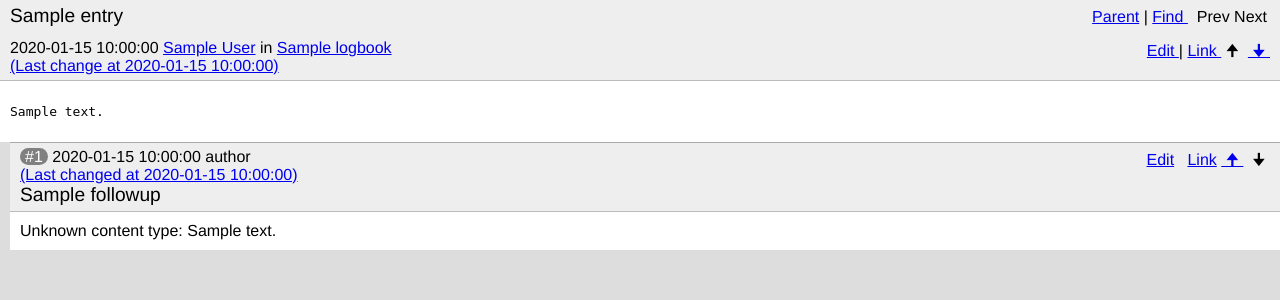
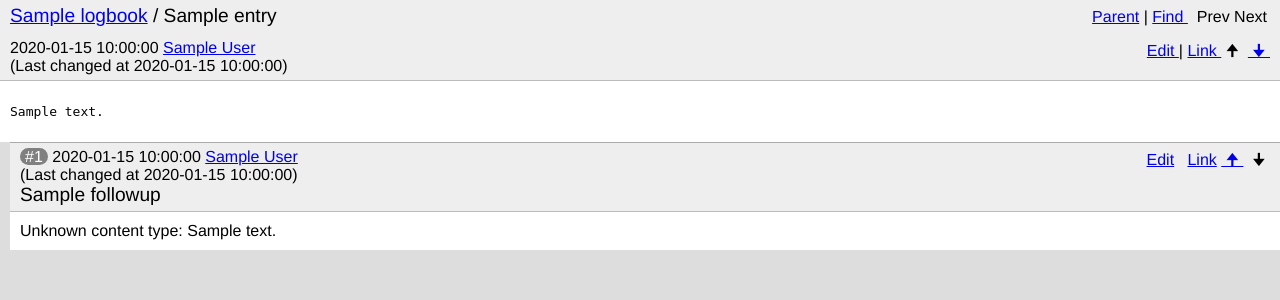
Before and after one commit to MaxIV-KitsControls/Elogy, a Flask app: template elogy/templates/entry.jinja2 in a window 1280 px wide. Shown: the top 300 px of the page. Run offline with Flask 2, Linux system fonts and the light colour scheme; the template is opened without the code that fills it: most values are stand-ins (such as "Sample title", 1, 10 or a date in 2020); parts of the project's set-up code (start-up, migrations or seed data) failed here and were passed over.

Commit message:
entry template tweaks

```diff
--- a/elogy/templates/entry.jinja2
+++ b/elogy/templates/entry.jinja2
@@ -77,7 +77,10 @@
 <div class="container">
 
     <header>
+
         <span class="title">
+            <a href="/logbooks/{{entry.logbook.id}} target="logbook">{{ entry.logbook.name }}</a>
+            /
             {{ entry.title or "(Untitled)"}}
         </span>
         <div class="commands">
@@ -136,7 +139,8 @@
                         Link
                     </a>
                     {% if entry.followups %}
-                        &nbsp;🠉&nbsp; <a href="#{{entry.followups[0].id}}">&nbsp;🠋&nbsp;</a>
+                        &nbsp;🠉&nbsp;
+                        <a href="#{{entry.followups[0].id}}" title="Next followup">&nbsp;🠋&nbsp;</a>
                     {% endif %}
                 </div>
 
@@ -152,23 +156,16 @@
                         {% endfor %}
                     </span>
                 {% endif %}
-                <span class="logbook">
-                    in <a href="/logbooks/{{ entry.logbook.id }}" target="logbook">
-                    {{ entry.logbook.name or entry.logbook.id }}
-                    </a>
-                </span>
 
                 {% if entry.last_changed_at %}
-                <a href="/entries/change/{{entry.last_changed_at}}">
-                    <div class="changed">(Last change at {{entry.last_changed_at}})</div>
-                </a>
+                    <div class="changed">(Last changed at {{entry.last_changed_at.strftime('%Y-%m-%d %H:%M:%S')}})</div>
                 {% endif %}
 
                 <div class="attributes">
 
                     {%- if entry.logbook.attributes and entry.attributes  %}
                         {%- for attribute in entry.logbook.attributes
-                            if attribute.name in entry.attributes %}
+                        if attribute.name in entry.attributes %}
                             <span class="attribute" data-name="{{attribute.name}}">
                                 {% if attribute.required %}*{% endif %}
                                 {{attribute.name}}
@@ -223,15 +220,18 @@
                         <a href="/entries/{{entry.id}}#{{followup.id}}">Link</a>
 
                         {% if loop.first %}
-                            <a href="#{{entry.id}}">&nbsp;🠉&nbsp;</a>
+                            <a href="#{{entry.id}}"
+                               title="Entry">&nbsp;🠉&nbsp;</a>
                         {% else %}
-                            <a href="#{{entry.followups[loop.index0-1].id}}">&nbsp;🠉&nbsp;</a>
+                            <a href="#{{entry.followups[loop.index0-1].id}}"
+                               title="Previous followup">&nbsp;🠉&nbsp;</a>
                         {% endif %}
 
                         {% if loop.last %}
                             &nbsp;🠋&nbsp;
                         {% else %}
-                            <a href="#{{entry.followups[loop.index0+1].id}}">&nbsp;🠋&nbsp;</a>
+                            <a href="#{{entry.followups[loop.index0+1].id}}"
+                               title="Next followup">&nbsp;🠋&nbsp;</a>
                         {% endif %}
                     </div>
 
@@ -239,17 +239,20 @@
                     <span>
                         {{followup.created_at.strftime('%Y-%m-%d %H:%M:%S')}}
                     </span>
-                    {% if followup.authors and followup.authors != entry.authors %}
+                    {% if followup.authors %}
                         <span class="authors">
                             {% for author in followup.authors %}
-                                <span class="author">author</span>
+                                <span class="author">
+                                    <a href="/search/?authors={{author}}"
+                                       target="logbook">
+                                        {{author}}
+                                    </a>
+                                </span>
                             {% endfor %}
                         </span>
                     {% endif %}
                     {% if followup.last_changed_at %}
-                        <a href="/entries/change/{{followup.last_changed_at}}">
-                            <div class="changed">(Last changed at {{followup.last_changed_at}})</div>
-                        </a>
+                        <div class="changed">(Last changed at {{followup.last_changed_at.strftime('%Y-%m-%d %H:%M:%S')}})</div>
                     {% endif %}
                     {% if followup.title and followup.title != entry.title %}
                         <div>
@@ -263,7 +266,7 @@
                         <div class="attributes">
                             {% for attribute in entry.logbook.attributes %}
                                 {% if followup.attributes.get(attribute.name) != entry.attributes.get(attribute.name) %}
-                                    <label class="attribute" data-name="{{attribute.name}}">
+                                    <span class="attribute" data-name="{{attribute.name}}">
                                         {% if attribute.required %}*{% endif %}
                                         {{attribute.name}}
                                         <span class="value">
@@ -280,7 +283,7 @@
                                                 {{ followup.attributes.get(attribute.name) }}
                                             {% endif %}
                                         </span>
-                                    </label>
+                                    </span>
                                 {% endif %}
                             {% endfor %}
                         </div>
```
